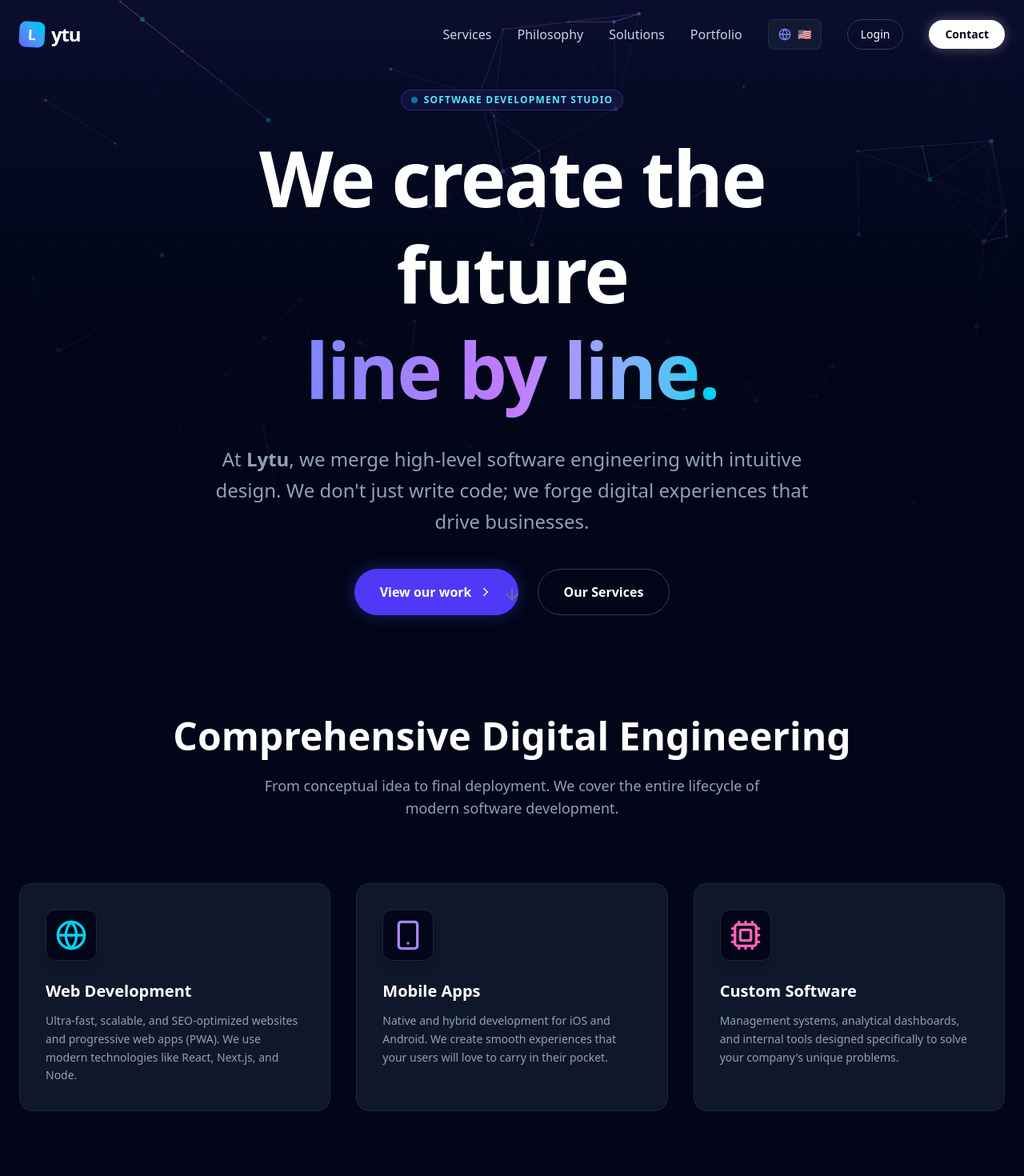
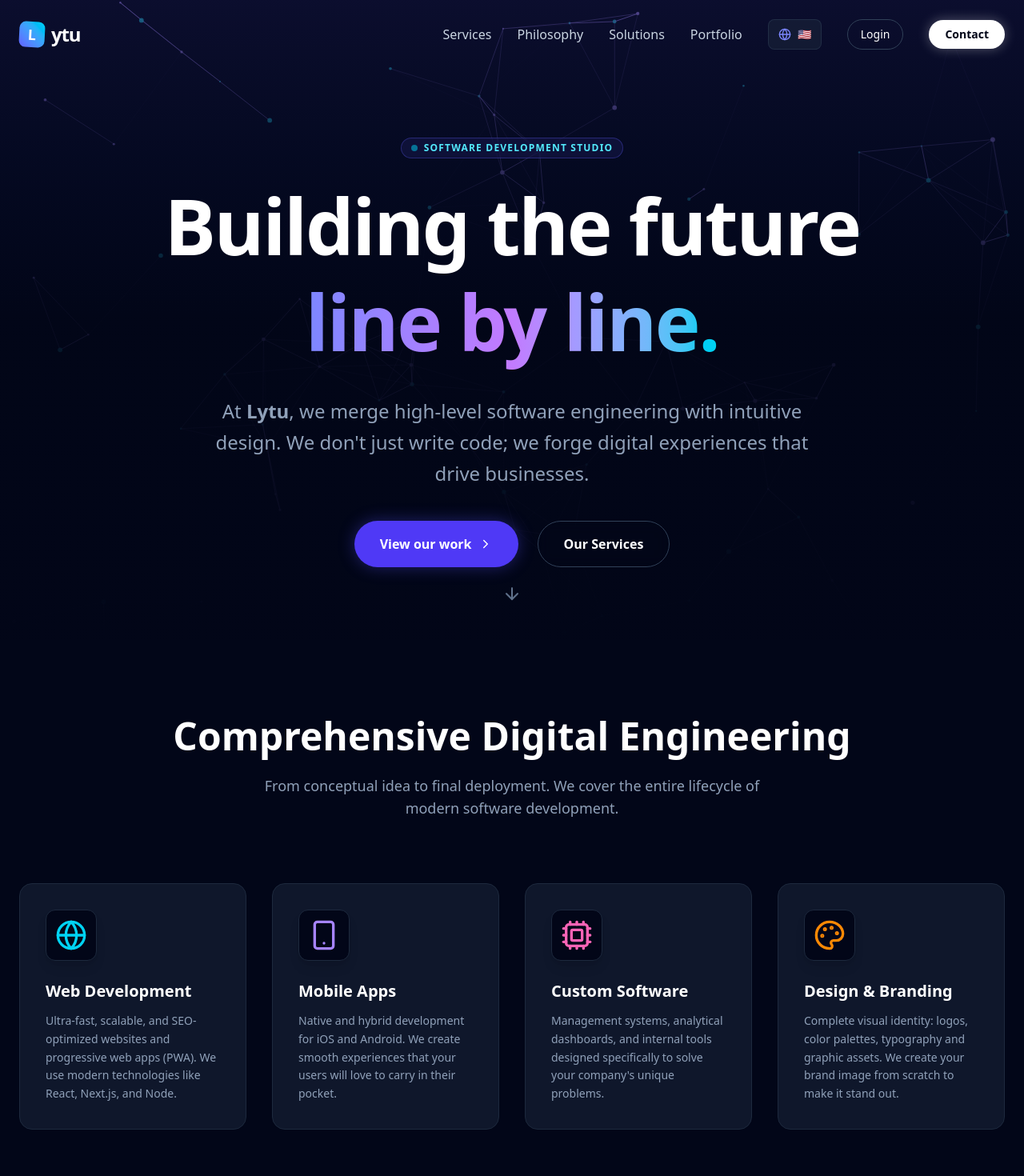
Before and after one commit to LytuDG/lytu-landing, a React (Vite) app: page / in a window 1280 px wide. Shown: the top 1470 px of the page at 80% size. Built offline with nearby package versions, Linux system fonts and the light colour scheme.

Commit message:
feat: Add Ready Solutions and Services sections with i18n support for English and Spanish.

```diff
--- a/src/i18n/locales/en.json
+++ b/src/i18n/locales/en.json
@@ -10,7 +10,7 @@
   },
   "hero": {
     "badge": "Software Development Studio",
-    "title1": "We create the future",
+    "title1": "Building the future",
     "title2": "line by line.",
     "description": "At <strong>Lytu</strong>, we merge high-level software engineering with intuitive design. We don't just write code; we forge digital experiences that drive businesses.",
     "cta1": "View our work",
@@ -38,6 +38,10 @@
     "customSoftware": {
       "title": "Custom Software",
       "description": "Management systems, analytical dashboards, and internal tools designed specifically to solve your company's unique problems."
+    },
+    "design": {
+      "title": "Design & Branding",
+      "description": "Complete visual identity: logos, color palettes, typography and graphic assets. We create your brand image from scratch to make it stand out."
     }
   },
   "philosophy": {
@@ -78,6 +82,11 @@
     "titleHighlight": "integrate",
     "subtitle": "Leverage our pre-built modules to reduce time and costs. We adapt them 100% to your workflow and brand.",
     "viewDemo": "View demo",
+    "customCTA": {
+      "title": "Didn't find what you're looking for?",
+      "description": "We create custom solutions for your business. Tell us what you need and we'll build it for you.",
+      "button": "Contact us"
+    },
     "booking": {
       "title": "Booking System",
       "description": "Complete scheduling engine with availability management, automatic notifications and calendar synchronization."
--- a/src/i18n/locales/es.json
+++ b/src/i18n/locales/es.json
@@ -38,6 +38,10 @@
     "customSoftware": {
       "title": "Software a Medida",
       "description": "Sistemas de gestión, dashboards analíticos y herramientas internas diseñadas específicamente para resolver los problemas únicos de tu empresa."
+    },
+    "design": {
+      "title": "Diseño & Branding",
+      "description": "Identidad visual completa: logos, paletas de colores, tipografías y assets gráficos. Creamos la imagen de tu marca desde cero para que destaque."
     }
   },
   "philosophy": {
@@ -78,6 +82,11 @@
     "titleHighlight": "integrar",
     "subtitle": "Aprovecha nuestros módulos pre-construidos para reducir tiempos y costos. Los adaptamos al 100% a tu flujo de trabajo y marca.",
     "viewDemo": "Ver demo",
+    "customCTA": {
+      "title": "¿No encontraste lo que buscas?",
+      "description": "Creamos soluciones a medida para tu negocio. Cuéntanos qué necesitas y lo construimos para ti.",
+      "button": "Contáctanos"
+    },
     "booking": {
       "title": "Sistema de Reservas",
       "description": "Motor de agendamiento completo con gestión de disponibilidad, notificaciones automáticas y sincronización de calendarios."
--- a/src/pages/Home/components/ReadySolutionsSection.tsx
+++ b/src/pages/Home/components/ReadySolutionsSection.tsx
@@ -7,8 +7,10 @@ import {
   Users,
   ShoppingBag,
   PenTool,
+  MessageCircle,
 } from "lucide-react";
 import { useTranslation } from "react-i18next";
+import { scrollToSection } from "../../../utils/scroll";
 
 export default function ReadySolutionsSection() {
   const { t } = useTranslation();
@@ -77,6 +79,40 @@ export default function ReadySolutionsSection() {
             description={t("readySolutions.blog.description")}
             viewDemo={t("readySolutions.viewDemo")}
           />
+
+          {/* Custom Solution CTA - Destacado */}
+          <div
+            onClick={() => scrollToSection("contacto")}
+            className="md:col-span-2 lg:col-span-1 group relative p-[2px] rounded-2xl bg-linear-to-br from-cyan-400 via-indigo-500 to-purple-600 hover:from-cyan-300 hover:via-indigo-400 hover:to-purple-500 transition-all duration-500 cursor-pointer"
+          >
+            {/* Pulsing glow effect */}
+            <div className="absolute -inset-1 bg-linear-to-r from-cyan-400 to-indigo-600 rounded-2xl blur-xl opacity-50 group-hover:opacity-75 animate-pulse transition-opacity"></div>
+
+            <div className="relative bg-slate-950 rounded-2xl p-10 h-full flex flex-col">
+              <div className="absolute inset-0 bg-linear-to-br from-cyan-500/10 via-transparent to-indigo-500/10 rounded-2xl"></div>
+
+              <div className="relative z-10">
+                <div className="w-20 h-20 rounded-2xl bg-linear-to-br from-cyan-400 via-indigo-500 to-purple-600 flex items-center justify-center mb-6 group-hover:scale-110 group-hover:rotate-3 transition-all duration-300 shadow-2xl shadow-cyan-500/50">
+                  <MessageCircle className="text-white" size={40} />
+                </div>
+
+                <h3 className="text-2xl font-bold bg-linear-to-r from-cyan-400 to-indigo-400 bg-clip-text text-transparent mb-4">
+                  {t("readySolutions.customCTA.title")}
+                </h3>
+                <p className="text-slate-300 text-base leading-relaxed mb-8 flex-grow">
+                  {t("readySolutions.customCTA.description")}
+                </p>
+
+                <div className="inline-flex items-center px-6 py-3 rounded-full bg-linear-to-r from-cyan-500 to-indigo-600 text-white text-sm font-bold group-hover:from-cyan-400 group-hover:to-indigo-500 transition-all shadow-lg shadow-cyan-500/30 group-hover:shadow-cyan-500/50 group-hover:scale-105">
+                  {t("readySolutions.customCTA.button")}{" "}
+                  <ArrowRight
+                    size={18}
+                    className="ml-2 group-hover:translate-x-1 transition-transform"
+                  />
+                </div>
+              </div>
+            </div>
+          </div>
         </div>
       </div>
     </section>
@@ -95,7 +131,7 @@ function SolutionCard({
   viewDemo: string;
 }) {
   return (
-    <div className="group relative p-[1px] rounded-2xl bg-linear-to-b from-slate-800 to-slate-900 hover:from-cyan-500 hover:to-indigo-600 transition-all duration-500 hover:shadow-[0_0_40px_rgba(34,211,238,0.15)]">
+    <div className="group relative p-px rounded-2xl bg-linear-to-b from-slate-800 to-slate-900 hover:from-cyan-500 hover:to-indigo-600 transition-all duration-500 hover:shadow-[0_0_40px_rgba(34,211,238,0.15)]">
       <div className="bg-slate-950 rounded-2xl p-8 h-full relative overflow-hidden flex flex-col">
         {/* Hover Glow */}
         <div className="absolute top-0 right-0 w-32 h-32 bg-indigo-500/10 rounded-full blur-2xl group-hover:bg-indigo-500/20 transition-all duration-500 -mr-10 -mt-10 pointer-events-none" />
@@ -107,7 +143,7 @@ function SolutionCard({
         <h3 className="text-xl font-bold text-white mb-3 group-hover:text-cyan-400 transition-colors">
           {title}
         </h3>
-        <p className="text-slate-400 text-sm leading-relaxed mb-8 flex-grow">
+        <p className="text-slate-400 text-sm leading-relaxed mb-8 grow">
           {description}
         </p>
 
--- a/src/pages/Home/components/ServicesSection.tsx
+++ b/src/pages/Home/components/ServicesSection.tsx
@@ -1,4 +1,4 @@
-import { Globe, Smartphone, Cpu } from "lucide-react";
+import { Globe, Smartphone, Cpu, Palette } from "lucide-react";
 import { useTranslation } from "react-i18next";
 import ServiceCard from "../../../components/ui/ServiceCard";
 
@@ -17,7 +17,7 @@ export default function ServicesSection() {
           </p>
         </div>
 
-        <div className="grid grid-cols-1 md:grid-cols-3 gap-8">
+        <div className="grid grid-cols-1 md:grid-cols-2 lg:grid-cols-4 gap-8">
           <ServiceCard
             icon={<Globe className="text-cyan-400" size={40} />}
             title={t("services.webDev.title")}
@@ -33,6 +33,11 @@ export default function ServicesSection() {
             title={t("services.customSoftware.title")}
             desc={t("services.customSoftware.description")}
           />
+          <ServiceCard
+            icon={<Palette className="text-orange-400" size={40} />}
+            title={t("services.design.title")}
+            desc={t("services.design.description")}
+          />
         </div>
       </div>
     </section>
```
